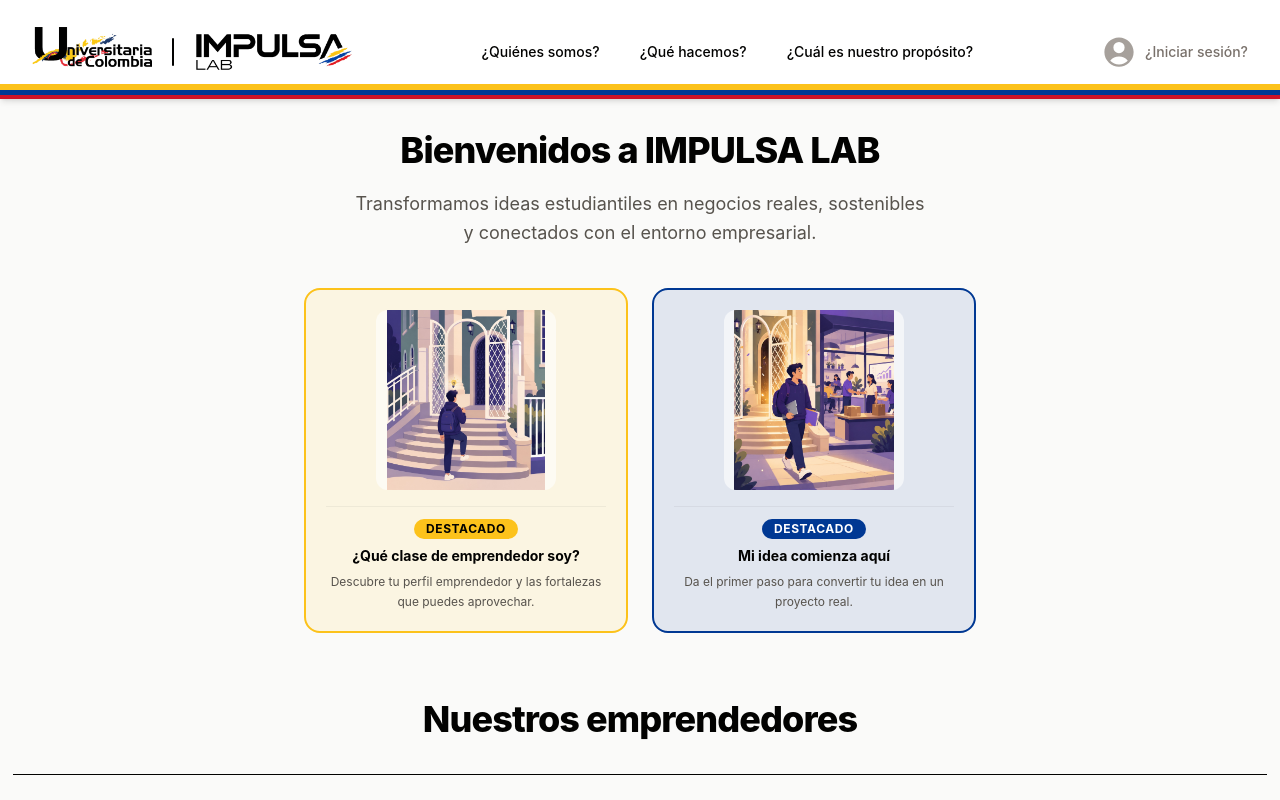
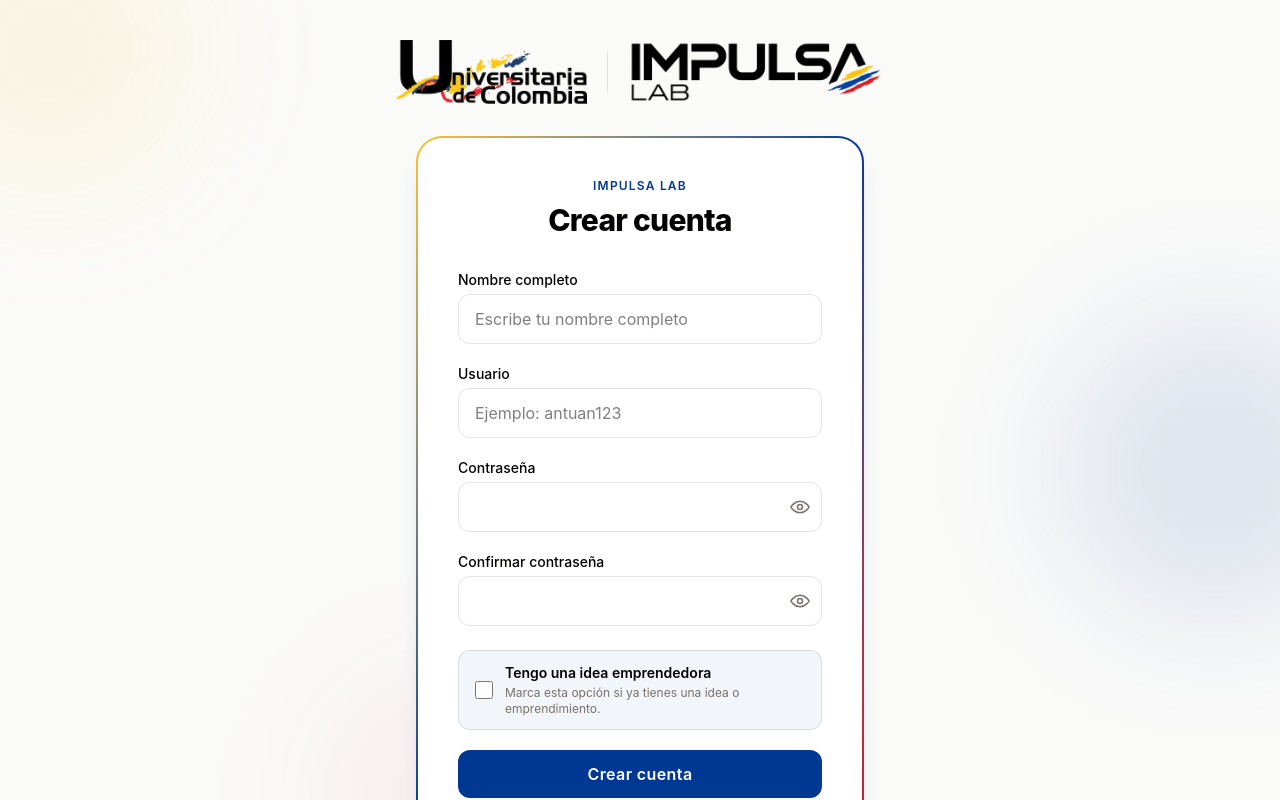
Before and after one commit to Juliangc16/Proyecto-IMPULSA, a Next.js app: page /register in a window 1280 px wide. Shown: the top 800 px of the page. Built offline with nearby package versions, Linux system fonts and the light colour scheme; no server answers.

Commit message:
arreglar todo lo que no funcionaba

```diff
--- a/src/app/register/page.js
+++ b/src/app/register/page.js
@@ -1,363 +1,274 @@
 "use client";
-import { useEffect, useState } from "react";
+
 import Link from "next/link";
-import { useRouter } from "next/navigation";
-import { createClient } from "@lib/client";
+import { useState } from "react";
+import { useActionState } from "react";
 
-const URL_CUADRO_AMARILLO = "/que-clase-de-emprendedor-soy";
-const URL_CUADRO_AZUL = "https://forms.cloud.microsoft/r/zz5CaG15Kq";
+import AuthShell from "@/components/auth/AuthShell";
+import PasswordField from "@/components/auth/PasswordField";
 
-export default function Home() {
-  const router = useRouter();
-  const [loading, setLoading] = useState(true);
-  const [frase, setFrase] = useState({ texto: "", autor: "" });
-  const [usuario, setUsuario] = useState(null);
-  const [cargandoSesion, setCargandoSesion] = useState(true);
-  const [avisoLogin, setAvisoLogin] = useState(false);
+import { registrarUsuario } from "./actions";
 
-  const frasesMotivadoras = [
-    { texto: "El único modo de hacer un gran trabajo es amar lo que haces.", autor: "Steve Jobs" },
-    { texto: "Estar preparado es importante, saber esperarlo lo es aún más.", autor: "Arthur Schnitzler" },
-    { texto: "No todos los que trabajan duro son recompensados, pero todos los que son alguien han trabajado duro.", autor: "Genji Kamogawa" }
-  ];
+export default function RegisterPage() {
+  const [estado, formAction, enviando] = useActionState(
+    registrarUsuario,
+    { error: null }
+  );
 
-  const enlacesNavegacion = [
-    { label: "¿Quiénes somos?",href: "#Quienes_somos"},
-    { label: "¿Qué hacemos?", href: "#Que_hacemos" },
-    { label: "¿Cuál es nuestro propósito?", href: "#nuestro_proposito" }
-  ];
-
-  const tarjetas = [
-    {
-      href: URL_CUADRO_AMARILLO,
-      img: "imagenes/nuevaidea.jpeg",
-      alt: "¿Qué clase de emprendedor soy?",
-      badgeBg: "bg-[#FCC21B]",
-      badgeText: "text-[#020201]",
-      cardBg: "bg-[#FCC21B]/10",
-      cardBorder: "border-[#FCC21B]",
-      title: "¿Qué clase de emprendedor soy?",
-      desc: "Descubre tu perfil emprendedor y las fortalezas que puedes aprovechar."
-    },
-    {
-      href: URL_CUADRO_AZUL,
-      img: "imagenes/emprendedor.jpeg",
-      alt: "Mi idea comienza aquí",
-      badgeBg: "bg-[#003893]",
-      badgeText: "text-white",
-      cardBg: "bg-[#003893]/10",
-      cardBorder: "border-[#003893]",
-      title: "Mi idea comienza aquí",
-      desc: "Da el primer paso para convertir tu idea en un proyecto real."
-    }
-  ];
-
-  useEffect(() => {
-    const autor = "JULIAN";
-    const marca = "magick";
-
-    console.log(
-      `%c🚀 Impulsa Web - Desarrollado por ${autor} (${marca})`,
-      "color: #FCC21B; font-size: 16px; font-weight: bold; background-color: #020201; padding: 8px; border-radius: 4px;"
-    );
-
-    const fraseAleatoria = frasesMotivadoras[Math.floor(Math.random() * frasesMotivadoras.length)];
-    setFrase(fraseAleatoria);
-
-    const timer = setTimeout(() => setLoading(false), 3000);
-    return () => clearTimeout(timer);
-  }, []);
-
-  useEffect(() => {
-    const supabase = createClient();
-
-    supabase.auth.getUser().then(({ data }) => {
-      setUsuario(data?.user ?? null);
-      setCargandoSesion(false);
-    });
-
-    const { data: listener } = supabase.auth.onAuthStateChange((_evento, session) => {
-      setUsuario(session?.user ?? null);
-    });
-
-    return () => listener.subscription.unsubscribe();
-  }, []);
-
-  const manejarClicTarjeta = (evento) => {
-    if (!usuario) {
-      evento.preventDefault();
-      setAvisoLogin(true);
-    }
-  };
-
-  const verificarDerechos = () => {
-    const k1 = "magick";
-    const k2 = "julian";
-    return Boolean(k1 && k2);
-  };
-
-  if (!verificarDerechos()) {
-    if (typeof window !== "undefined") {
-      window.location.replace("https://google.com");
-    }
-    return null;
-  }
-
-  // PANTALLA DE CARGA (LOADER)
-  if (loading) {
-    return (
-      <div className="fixed inset-0 w-screen h-screen bg-white grid place-items-center z-50 p-6 font-inter">
-        <div className="max-w-2xl w-full text-center space-y-6 flex flex-col items-center justify-center">
-          <p className="text-2xl md:text-3xl font-montserrat font-semibold italic text-[#020201] leading-relaxed">
-            "{frase.texto}"
-          </p>
-
-          <p className="text-sm md:text-base tracking-widest text-[#CE1126] uppercase font-bold font-montserrat">
-            — {frase.autor}
-          </p>
-
-          <div className="mt-4 w-10 h-10 border-4 border-stone-200 border-t-[#003893] rounded-full animate-spin"></div>
-        </div>
-      </div>
-    );
-  }
+  const [tieneIdea, setTieneIdea] = useState(false);
 
   return (
-    <div className="min-h-screen bg-stone-50 text-[#020201] font-inter flex flex-col pt-20 md:pt-24">
+    <AuthShell
+      eyebrow="IMPULSA lab"
+      title="Crear cuenta"
+      footer={
+        <>
+          ¿Ya tienes una cuenta?{" "}
+          <Link
+            href="/login"
+            className="font-semibold text-[#003893] hover:underline"
+          >
+            Iniciar sesión
+          </Link>
+        </>
+      }
+    >
+      <form action={formAction} className="space-y-5">
 
-      {/* Marca de agua / Metadatos */}
-      <div className="hidden pointer-events-none opacity-0 select-none" data-creator="julian-magick">
-        IMPULSA LAB 2026 - Todos los derechos reservados.
-      </div>
+        {/* NOMBRE COMPLETO */}
+        <div>
+          <label
+            htmlFor="nombre"
+            className="block text-sm font-medium text-[#020201] mb-1"
+          >
+            Nombre completo
+          </label>
 
-      {/* CABECERA FIJA CON FONDO BLANCO SÓLIDO */}
-      <div
-        className="fixed top-0 left-0 w-full z-50 shadow-md"
-        style={{ backgroundColor: "#ffffff" }}
-      >
-        {/* ESPACIADOR INVISIBLE DE SEGURIDAD (Empuja el contenido hacia abajo sin que se note visualmente, garantizando que el "Bienvenidos" nunca quede oculto detrás de la cabecera fija) */}
-        <div className="w-full h-8 md:h-5 bg-white" aria-hidden="true"></div>
+          <input
+            id="nombre"
+            name="nombre"
+            type="text"
+            required
+            autoComplete="name"
+            placeholder="Escribe tu nombre completo"
+            className="
+              w-full
+              rounded-xl
+              border
+              border-black/10
+              bg-white
+              px-4
+              py-3
+              text-[#020201]
+              outline-none
+              transition
+              focus:border-[#003893]
+              focus:ring-2
+              focus:ring-[#003893]/20
+            "
+          />
+        </div>
 
-        {/* LOGOS Y MENÚ */}
-        <header
-          className="flex items-center justify-between gap-4 px-4 md:px-8 py-3 flex-wrap"
-          style={{ backgroundColor: "#ffffff" }}
-        >
-          {/* CONTENEDOR DE LOGOS: Logo de la universidad ajustado 0.5 cm más hacia abajo (-10px) */}
-          <div className="flex items-center shrink-0">
-            <a
-              href="https://universitariadecolombia.edu.co/"
-              target="_blank"
-              rel="noreferrer"
-              className="transition hover:opacity-80 flex items-center shrink-0 -mt-[10px]"
-            >
-              <img
-                src="imagenes/universitaria.png"
-                alt="Institución Universitaria de Colombia"
-                className="h-[40px] w-auto object-contain"
-              />
-            </a>
+        {/* USUARIO */}
+        <div>
+          <label
+            htmlFor="usuario"
+            className="block text-sm font-medium text-[#020201] mb-1"
+          >
+            Usuario
+          </label>
 
-            <div style={{ width: "20px", minWidth: "20px" }} aria-hidden="true" />
+          <input
+            id="usuario"
+            name="usuario"
+            type="text"
+            required
+            autoComplete="username"
+            placeholder="Ejemplo: antuan123"
+            className="
+              w-full
+              rounded-xl
+              border
+              border-black/10
+              bg-white
+              px-4
+              py-3
+              text-[#020201]
+              outline-none
+              transition
+              focus:border-[#003893]
+              focus:ring-2
+              focus:ring-[#003893]/20
+            "
+          />
+        </div>
 
-            <div
-              className="h-7 bg-[#020201] rounded-full shrink-0"
-              style={{ width: "2px", minWidth: "2px" }}
+        {/* CONTRASEÑA */}
+        <PasswordField
+          id="password"
+          name="password"
+          label="Contraseña"
+          autoComplete="new-password"
+        />
+
+        {/* CONFIRMAR CONTRASEÑA */}
+        <PasswordField
+          id="confirmarPassword"
+          name="confirmarPassword"
+          label="Confirmar contraseña"
+          autoComplete="new-password"
+        />
+
+        {/* CHECKBOX IDEA EMPRENDEDORA */}
+        <div className="pt-1">
+          <label
+            htmlFor="tieneIdea"
+            className="
+              flex
+              items-center
+              gap-3
+              cursor-pointer
+              rounded-xl
+              border
+              border-black/10
+              bg-[#003893]/5
+              px-4
+              py-3
+              transition
+              hover:border-[#003893]/30
+            "
+          >
+            <input
+              id="tieneIdea"
+              name="tieneIdea"
+              type="checkbox"
+              checked={tieneIdea}
+              onChange={(e) => setTieneIdea(e.target.checked)}
+              className="
+                h-5
+                w-5
+                cursor-pointer
+                accent-[#003893]
+              "
             />
 
-            <div style={{ width: "20px", minWidth: "20px" }} aria-hidden="true" />
+            <div>
+              <p className="text-sm font-semibold text-[#020201]">
+                Tengo una idea emprendedora
+              </p>
 
-            <div className="flex items-center shrink-0">
-              <img
-                src="imagenes/logoIMPULSALAB.png"
-                alt="Logo Impulsa Lab"
-                className="h-[40px] w-auto object-contain"
-              />
+              <p className="text-xs text-stone-500 mt-0.5">
+                Marca esta opción si ya tienes una idea o emprendimiento.
+              </p>
             </div>
-          </div>
-
-          {/* NAVEGACIÓN: ocupa el espacio disponible y centra los enlaces, sin desbordar el header */}
-          <nav className="flex items-center justify-center flex-wrap gap-4 md:gap-10 font-montserrat text-sm flex-1 min-w-0 my-auto">
-            {enlacesNavegacion.map((item, index) => (
-              <a
-                key={index}
-                href={item.href}
-                className="text-[#020201] hover:text-[#003893] font-medium transition-colors duration-300 whitespace-nowrap"
-              >
-                {item.label}
-              </a>
-            ))}
-          </nav>
-
-          {/* BOTÓN INICIAR SESIÓN */}
-          <Link
-            href="/login"
-            className="flex items-center gap-2 shrink-0 group"
-          >
-            <svg
-              xmlns="http://www.w3.org/2000/svg"
-              viewBox="0 0 24 24"
-              fill="currentColor"
-              className="w-9 h-9 text-stone-400 group-hover:text-[#003893] transition-colors"
-            >
-              <path
-                fillRule="evenodd"
-                d="M18.685 19.097A9.723 9.723 0 0021.75 12c0-5.385-4.365-9.75-9.75-9.75S2.25 6.615 2.25 12a9.723 9.723 0 003.065 7.097A9.716 9.716 0 0012 21.75a9.716 9.716 0 006.685-2.653zm-12.54-1.285A7.486 7.486 0 0112 15a7.486 7.486 0 015.855 2.812A8.224 8.224 0 0112 20.25a8.224 8.224 0 01-5.855-2.438zM15.75 9a3.75 3.75 0 11-7.5 0 3.75 3.75 0 017.5 0z"
-                clipRule="evenodd"
-              />
-            </svg>
-            <span className="text-sm font-medium text-stone-500 group-hover:text-[#003893] transition-colors whitespace-nowrap">
-              ¿Iniciar sesión?
-            </span>
-          </Link>
-        </header>
-
-        {/* FRANJAS APILADAS DE BORDE A BORDE */}
-        <div className="w-screen relative left-1/2 right-1/2 -ml-[50vw] -mr-[50vw] flex flex-col">
-          <div className="w-full h-[6px] bg-[#FCC21B]"></div>
-          <div className="w-full h-[4.5px] bg-[#003893]"></div>
-          <div className="w-full h-[4.5px] bg-[#CE1126]"></div>
+          </label>
         </div>
 
-      </div>
+        {/* NOMBRE DEL EMPRENDIMIENTO */}
+        {tieneIdea && (
+          <div className="animate-in fade-in slide-in-from-top-2 duration-300">
+            <label
+              htmlFor="nombreEmprendimiento"
+              className="block text-sm font-medium text-[#020201] mb-1"
+            >
+              Nombre del emprendimiento
+            </label>
 
-      {/* CUERPO PRINCIPAL */}
-      <main className="flex-1 flex flex-col items-center px-6 py-8 gap-10">
-        <section className="text-center space-y-4 max-w-2xl mx-auto">
-          <h1 className="text-3xl md:text-4xl font-extrabold font-montserrat text-[#020201] tracking-tight leading-tight">
-            Bienvenidos a IMPULSA LAB
-          </h1>
+            <input
+              id="nombreEmprendimiento"
+              name="nombreEmprendimiento"
+              type="text"
+              required={tieneIdea}
+              placeholder="Escribe el nombre de tu emprendimiento"
+              className="
+                w-full
+                rounded-xl
+                border
+                border-black/10
+                bg-white
+                px-4
+                py-3
+                text-[#020201]
+                outline-none
+                transition
+                focus:border-[#003893]
+                focus:ring-2
+                focus:ring-[#003893]/20
+              "
+            />
 
-          <p className="text-stone-600 text-base md:text-lg leading-relaxed font-inter max-w-xl mx-auto text-center">
-            Transformamos ideas estudiantiles en negocios reales, sostenibles y conectados con el entorno empresarial.
-          </p>
-        </section>
-
-        {/* TARJETAS: grid centrado, compacto y responsivo */}
-        <section className="grid grid-cols-1 sm:grid-cols-2 gap-6 w-full max-w-2xl mx-auto">
-          {tarjetas.map((t, index) => (
-            <a
-              key={index}
-              href={t.href}
-              onClick={manejarClicTarjeta}
-              className={`group ${t.cardBg} border-2 ${t.cardBorder} rounded-2xl p-5 flex flex-col items-center text-center transition-all duration-200 hover:scale-[1.03] hover:shadow-xl cursor-pointer`}
-            >
-              <div className="w-full aspect-square max-w-[180px] shrink-0 flex items-center justify-center overflow-hidden rounded-xl bg-white/60">
-                <img
-                  src={t.img}
-                  alt={t.alt}
-                  className="w-full h-full object-contain transition-transform duration-300 group-hover:scale-105"
-                />
-              </div>
-
-              <div className="mt-4 flex flex-col items-center gap-2 w-full pt-3 border-t border-black/5">
-                <span className={`${t.badgeBg} ${t.badgeText} px-3 py-0.5 rounded-full text-xs font-bold uppercase tracking-wider`}>
-                  Destacado
-                </span>
-                <h3 className="font-montserrat font-bold text-sm text-[#020201] leading-tight">
-                  {t.title}
-                </h3>
-                <p className="text-stone-600 text-xs leading-relaxed font-inter">
-                  {t.desc}
-                </p>
-              </div>
-            </a>
-          ))}
-        </section>
-      </main>
-
-      <section id="Nuestros-emprendedores">
-          <div className="px-6 py-8 text-center ">
-          <h2 className="text-3xl md:text-4xl font-extrabold font-montserrat text-[#020201] tracking-tight leading-tight">
-            Nuestros emprendedores
-            </h2>
-          </div>
-      </section>
-<hr className="w-[98%] mx-auto"/>
-      <section id= "Quienes_somos">
-        <div className="px-6 py-8 text-center">
-          <h2 className="font-montserrat font-bold text-base text-[#020201] mb-2">
-              Quienes somos
-          </h2>
-          <p>
-            <strong>IMPULSA LAB</strong> es el laboratorio de emprendimiento universitario diseñado para trasformar el talento, creatividad y el potencial de los estudiantes en emprendimientos sostenibles y de alto impacto. Somos un espacio de inovacion, aprendizaje y colaboracion donde atraves de una metologia estructura, mentorias especializadas, brindamos a los estudiantes las herramientas necesarias para diseñar, validar, lanzar y escalar sus proyectos emprendedores. En IMPULSA LAB creemos que cada idea tiene el potencial de generar valor, impacto social y desarrollo economico cuando recibe el apoyo adecuado.
-          </p>
-      </div>
-      </section>
-<hr className="w-[98%] mx-auto my-6"/>
-      <section id= "Que_hacemos">
-        <div className="PX-6 PY-8 text-center">
-          <h2 className="font-montserrat font-bold text-base text-[#020201] mb-2">
-            Que hacemos
-          </h2>
-          <p>
-            En <strong>IMPULSA LAB</strong> impulsamos el desarrollo de emprendedores desde la etapa de la idea hasta la consolidación de negocios reales, acompañamos a los estudiantes en todo su proceso emprendedor mediante programas de formación, talleres prácticos, mentorias perosonalizadas, vlaidacion de modelos de negocio, desarrollo de prototipos, conexión con aliados estratégicos y espacios de networking.
-          </p>
-        </div>
-      </section>
-<hr className="w-[98%] mx-auto my-6"/>
-      <section id= "nuestro_proposito">
-          <div className="PX-6 PY-8 text-center">
-            <h2 className="font-montserrat font-bold text-base text-[#020201] mb-2">
-              ¿Cual es nuestro proposito?
-            </h2>
-            <p>
-              Nuestro proposito es formar una nueva generacion de emprendedores capaces de transformar sus ideas en empresas exitosas, innovadoras y sostenibles, buscamos despertar el espíritu emprendedor de los estudiantes, fortalecer sus competencias y proporcionales el acompañamiento necesario para que conviertan el conocimiento en oportunidades de negocio.
+            <p className="mt-1 text-xs text-stone-500">
+              Este campo es obligatorio porque marcaste que tienes una idea
+              emprendedora.
             </p>
           </div>
-      </section>
-      <hr className="w-[98%] mx-auto my-6"/>
-      {/* FOOTER */}
-      <footer className="mt-auto border-t border-stone-200/50 bg-white">
-        <div className="px-6 py-8 text-center">
-          <h4 className="font-montserrat font-bold text-base text-[#020201] mb-2">
-            Contáctenos
-          </h4>
-          <p className="text-stone-600 text-sm leading-relaxed font-inter max-w-md mx-auto">
-            Escríbenos a{" "}
-            <a href="mailto:impulsalab@universitariadecolombia.edu.co" className="text-[#003893] font-medium hover:underline">
-              impulsalab@universitariadecolombia.edu.co
-            </a>{" "}
-            o comunícate con nosotros a través de nuestras redes sociales.
+        )}
+
+        {/* ERROR DEL SERVIDOR */}
+        {estado?.error && (
+          <p
+            role="alert"
+            className="
+              text-sm
+              text-[#CE1126]
+              bg-[#CE1126]/5
+              border
+              border-[#CE1126]/20
+              rounded-lg
+              px-3
+              py-2
+            "
+          >
+            {estado.error}
           </p>
-        </div>
-        <div className="py-4 text-center text-xs text-stone-400 font-inter border-t border-stone-200/50">
-          © 2026 IMPULSA LAB — Institución Universitaria de Colombia
-        </div>
-      </footer>
+        )}
 
-      {/* AVISO: SESIÓN REQUERIDA */}
-      {avisoLogin && (
-        <div className="fixed inset-0 z-[60] flex items-center justify-center bg-black/40 px-4">
-          <div className="bg-white rounded-2xl shadow-xl max-w-sm w-full p-6 text-center space-y-4">
-            <div className="mx-auto w-12 h-12 rounded-full bg-[#003893]/10 flex items-center justify-center">
-              <svg xmlns="http://www.w3.org/2000/svg" viewBox="0 0 24 24" fill="currentColor" className="w-7 h-7 text-[#003893]">
-                <path fillRule="evenodd" d="M18.685 19.097A9.723 9.723 0 0021.75 12c0-5.385-4.365-9.75-9.75-9.75S2.25 6.615 2.25 12a9.723 9.723 0 003.065 7.097A9.716 9.716 0 0012 21.75a9.716 9.716 0 006.685-2.653zm-12.54-1.285A7.486 7.486 0 0112 15a7.486 7.486 0 015.855 2.812A8.224 8.224 0 0112 20.25a8.224 8.224 0 01-5.855-2.438zM15.75 9a3.75 3.75 0 11-7.5 0 3.75 3.75 0 017.5 0z" clipRule="evenodd" />
-              </svg>
-            </div>
-            <h3 className="font-montserrat font-bold text-lg text-[#020201]">
-              Debes iniciar sesión
-            </h3>
-            <p className="text-stone-600 text-sm leading-relaxed">
-              Para continuar necesitas iniciar sesión o crear una cuenta en IMPULSA LAB.
-            </p>
-            <div className="flex flex-col gap-2 pt-2">
-              <button
-                onClick={() => router.push("/login")}
-                className="w-full rounded-xl bg-[#003893] px-4 py-3 text-white font-semibold font-montserrat tracking-wide transition hover:bg-[#003893]/90"
-              >
-                Iniciar sesión
-              </button>
-              <button
-                onClick={() => setAvisoLogin(false)}
-                className="w-full rounded-xl px-4 py-3 text-stone-500 font-medium transition hover:text-[#020201]"
-              >
-                Cancelar
-              </button>
-            </div>
-          </div>
-        </div>
-      )}
-    </div>
+        {/* MENSAJE DE ÉXITO */}
+        {estado?.success && (
+          <p
+            role="status"
+            className="
+              text-sm
+              text-green-700
+              bg-green-50
+              border
+              border-green-200
+              rounded-lg
+              px-3
+              py-2
+            "
+          >
+            {estado.success}
+          </p>
+        )}
+
+        {/* BOTÓN */}
+        <button
+          type="submit"
+          disabled={enviando}
+          className="
+            w-full
+            rounded-xl
+            bg-[#003893]
+            px-4
+            py-3
+            text-white
+            font-semibold
+            font-montserrat
+            tracking-wide
+            transition
+            hover:bg-[#003893]/90
+            focus:outline-none
+            focus:ring-2
+            focus:ring-[#003893]/40
+            disabled:opacity-60
+            disabled:cursor-not-allowed
+          "
+        >
+          {enviando ? "Creando cuenta..." : "Crear cuenta"}
+        </button>
+
+      </form>
+    </AuthShell>
   );
 }
```
Also changed, not shown: src/components/home/TarjetasCarousel.js (+22 -19 lines).
